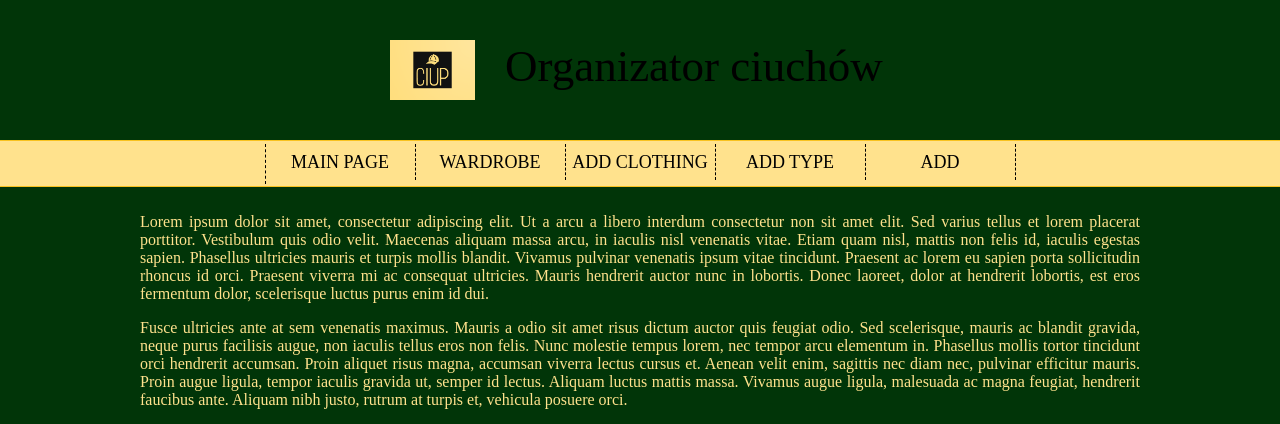
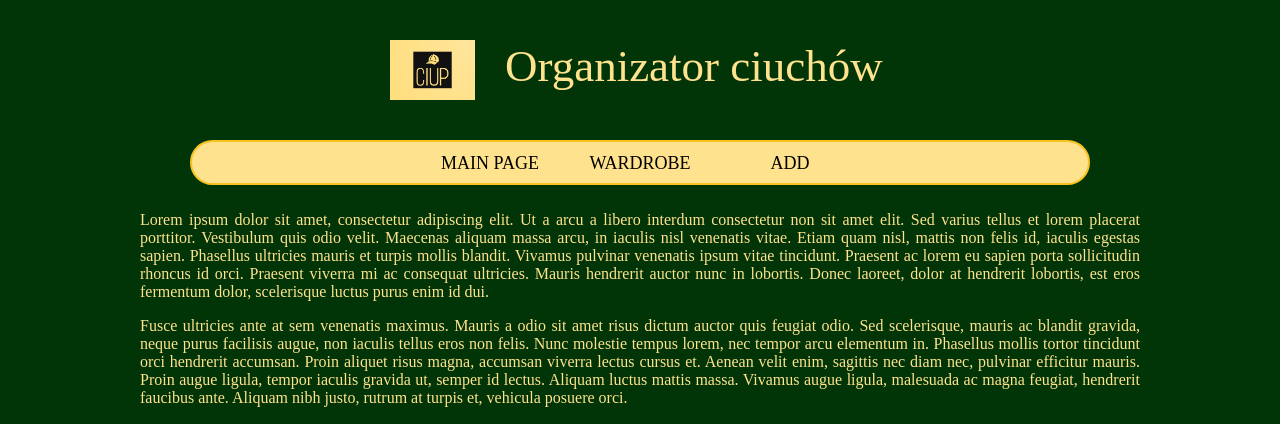
Before and after one commit to Wiejooo/organizer, a Django app: page / in a window 1280 px wide. Shown: the top 424 px of the page. Run offline with Django 4.2, Linux system fonts and the light colour scheme.

Commit message:
nowy main bar

```diff
--- a/static/new-main.css
+++ b/static/new-main.css
@@ -22,17 +22,19 @@ body{
     margin-right: 30px;
 }
 .text-logo{
+    color: #ffe28d;
 }
 .nav{
-    width: 100%;
+    width: 70%;
+    height: 35px;
+    margin: 0 auto;
     padding: 3px 0;
     background-color: #ffe28d;
     text-align: center;
-    border-top: 1px solid #f8c21f;
-    border-bottom: 1px solid #f8c21f;
+    border: 2px solid #f8c21f;
     position:sticky;
     top:0rem;
-
+    border-radius: 30px;
 }
 .content{
     width: 1000px;
@@ -55,24 +57,15 @@ ol a{
     color: black;
     text-decoration: none;
     display: block;
-    border-right: 1px dashed black;
 }
-
 ol > li{
     float: left;
     width: 150px;
     height: 40px;
 }
-
-ol > li:first-child{
-    border-left: 1px dashed black;
-}
 ol > li:hover{
-    background-color: #d1a623;
-}
-
-ol > li:hover > a{
-    color: #f87001;
+    background-color: #FFE9AA;
+    border-radius: 30px;
 }
 ol > li > ul{
     list-style-type: none;
@@ -85,10 +78,14 @@ ol > li > ul > li{
     background-color: #ffe28d;
     position: relative;
     z-index: 100;
-    border-top: 1px dashed black;
+    border-bottom: 1px solid black;
+    border-radius: 30px;
+}
+ol > li > ul > li:first-child{
+    border-top: 1px solid black;
 }
 ol li ul li:hover{
-    background-color: #ffffff;
+    background-color: #FFE9AA;
 
 }
 
--- a/templates/new_main.html
+++ b/templates/new_main.html
@@ -21,12 +21,10 @@
             <ol>
                 <li><a class="menu-button" href="{% url 'main_page' %}">MAIN PAGE</a></li>
                 <li><a class="menu-button" href="{% url 'wardrobe' %}">WARDROBE</a></li>
-                <li><a class="menu-button" href="{% url 'add_cloth' %}">ADD CLOTHING</a></li>
-                <li><a class="menu-button" href="{% url 'add_type' %}">ADD TYPE</a></li>
-                <li><a class="menu-button" href="{% url 'add_type' %}">ADD</a>
+                <li><a class="menu-button" href="#">ADD</a>
                     <ul>
-                        <li><a href="#">CLOTHING</a></li>
-                        <li><a href="#">TYPE</a></li>
+                        <li><a href="{% url 'add_cloth' %}">CLOTHING</a></li>
+                        <li><a href="{% url 'add_type' %}">TYPE</a></li>
                         <li><a href="#">SUB-TYPE</a></li>
                     </ul>
                 </li>
```
